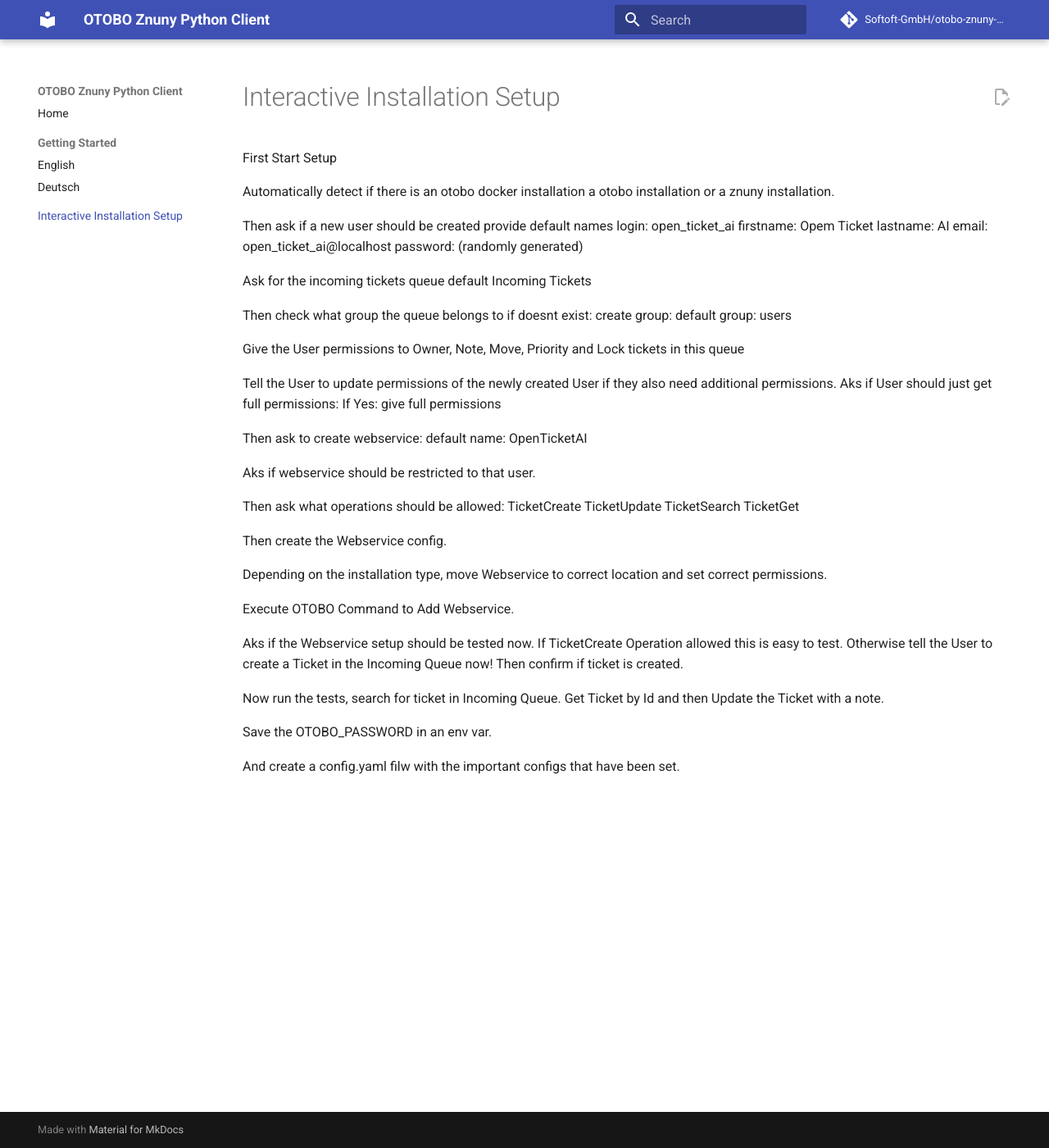
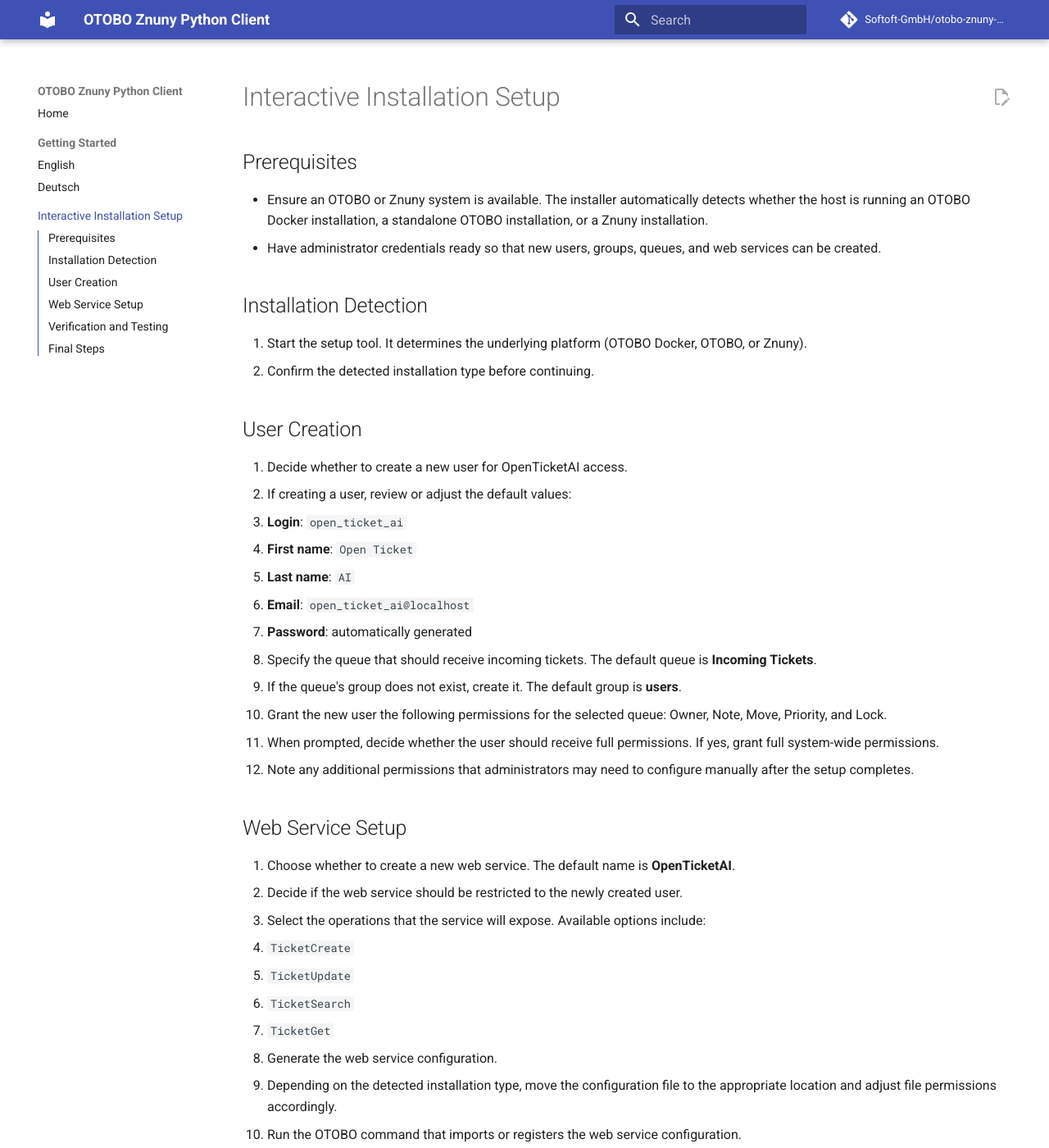
Before and after one commit to Softoft-Orga/otobo-znuny-python-client, an MkDocs documentation site: the page built from docs/interactive-installation-setup.md, in a window 1280 px wide and 1400 px high. Shown: the whole window at 82% size. Built offline with MkDocs 1.6.1 and Material for MkDocs 9.7.7, drawn with Linux system fonts in a browser that asks for light colours; comment, search, counter and statistics services are not loaded; some of the changed text lies outside the part shown.

Commit message:
Refine interactive installation setup guide

```diff
--- a/docs/interactive-installation-setup.md
+++ b/docs/interactive-installation-setup.md
@@ -1,52 +1,52 @@
-First Start Setup
+# Interactive Installation Setup
 
-Automatically detect if there is an otobo docker installation a otobo installation or a znuny installation.
+## Prerequisites
+- Ensure an OTOBO or Znuny system is available. The installer automatically detects whether the host is running an OTOBO Docker installation, a standalone OTOBO installation, or a Znuny installation.
+- Have administrator credentials ready so that new users, groups, queues, and web services can be created.
 
-Then ask if a new user should be created
-provide default names
-login: open_ticket_ai
-firstname: Opem Ticket
-lastname: AI
-email: open_ticket_ai@localhost
-password: (randomly generated)
+## Installation Detection
+1. Start the setup tool. It determines the underlying platform (OTOBO Docker, OTOBO, or Znuny).
+2. Confirm the detected installation type before continuing.
 
-Ask for the incoming tickets queue
-default Incoming Tickets
+## User Creation
+1. Decide whether to create a new user for OpenTicketAI access.
+2. If creating a user, review or adjust the default values:
+   - **Login**: `open_ticket_ai`
+   - **First name**: `Open Ticket`
+   - **Last name**: `AI`
+   - **Email**: `open_ticket_ai@localhost`
+   - **Password**: automatically generated
+3. Specify the queue that should receive incoming tickets. The default queue is **Incoming Tickets**.
+4. If the queue's group does not exist, create it. The default group is **users**.
+5. Grant the new user the following permissions for the selected queue: Owner, Note, Move, Priority, and Lock.
+6. When prompted, decide whether the user should receive full permissions. If yes, grant full system-wide permissions.
+7. Note any additional permissions that administrators may need to configure manually after the setup completes.
 
-Then check what group the queue belongs to
-if doesnt exist: create group: default group: users
+## Web Service Setup
+1. Choose whether to create a new web service. The default name is **OpenTicketAI**.
+2. Decide if the web service should be restricted to the newly created user.
+3. Select the operations that the service will expose. Available options include:
+   - `TicketCreate`
+   - `TicketUpdate`
+   - `TicketSearch`
+   - `TicketGet`
+4. Generate the web service configuration.
+5. Depending on the detected installation type, move the configuration file to the appropriate location and adjust file permissions accordingly.
+6. Run the OTOBO command that imports or registers the web service configuration.
 
-Give the User permissions to Owner, Note, Move, Priority and Lock tickets in this queue
+## Verification and Testing
+1. Choose whether to test the web service immediately.
+2. If the `TicketCreate` operation is enabled:
+   - Send a test request to create a ticket in the configured queue.
+   - Confirm that the ticket appears in the queue.
+3. If `TicketCreate` is not enabled:
+   - Manually create a ticket in the Incoming Tickets queue.
+   - Confirm that the ticket is available for further operations.
+4. Run automated tests:
+   - Search the queue for the test ticket.
+   - Retrieve the ticket by ID using `TicketGet`.
+   - Update the ticket with a note via `TicketUpdate`.
 
-Tell the User to update permissions of the newly created User if they also need additional permissions.
-Aks if User should just get full permissions:
-If Yes: give full permissions
-
-Then ask to create webservice:
-default name: OpenTicketAI
-
-Aks if webservice should be restricted to that user.
-
-Then ask what operations should be allowed:
-TicketCreate
-TicketUpdate
-TicketSearch
-TicketGet
-
-Then create the Webservice config.
-
-Depending on the installation type, move Webservice to correct location and set correct permissions.
-
-Execute OTOBO Command to Add Webservice.
-
-Aks if the Webservice setup should be tested now.
-If TicketCreate Operation allowed this is easy to test.
-Otherwise tell the User to create a Ticket in the Incoming Queue now!
-Then confirm if ticket is created.
-
-Now run the tests, search for ticket in Incoming Queue.
-Get Ticket by Id and then Update the Ticket with a note.
-
-Save the OTOBO_PASSWORD in an env var.
-
-And create a config.yaml filw with the important configs that have been set.
+## Final Steps
+1. Store the generated `OTOBO_PASSWORD` in an environment variable for later use.
+2. Create a `config.yaml` file that captures the key configuration values determined during setup.
```
